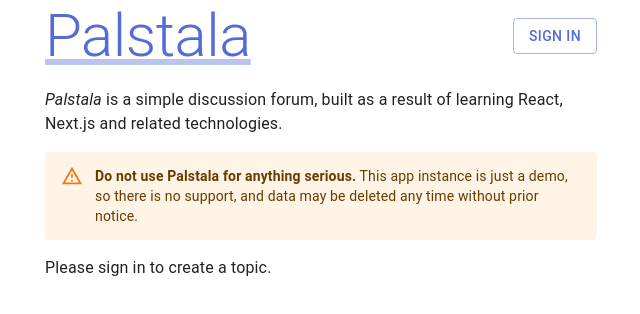
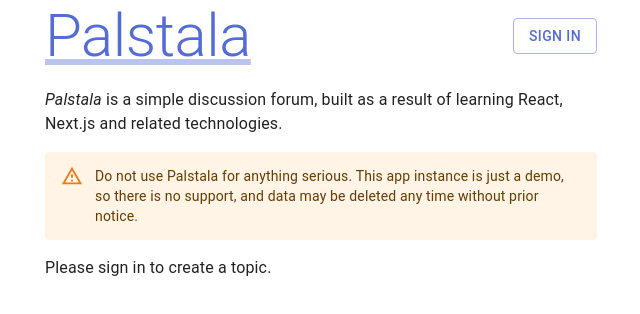
Before and after one commit to Smibu/palstala, a Next.js app: page /topics/new in a window 1280 px wide. Shown: the top 314 px of the page, without its empty margins (319-959 px from the left). Built offline with nearby package versions, Linux system fonts and the light colour scheme; no server answers; a small style sheet from the web is missing.

Commit message:
Drop <strong> from warning text

```diff
--- a/src/Layout.tsx
+++ b/src/Layout.tsx
@@ -34,9 +34,9 @@
           learning React, Next.js and related technologies.
         </Typography>
         <Alert severity="warning">
-          <strong>Do not use Palstala for anything serious.</strong> This app
-          instance is just a demo, so there is no support, and data may be
-          deleted any time without prior notice.
+          Do not use Palstala for anything serious. This app instance is just a
+          demo, so there is no support, and data may be deleted any time without
+          prior notice.
         </Alert>
         {props.children}
       </Stack>
```
